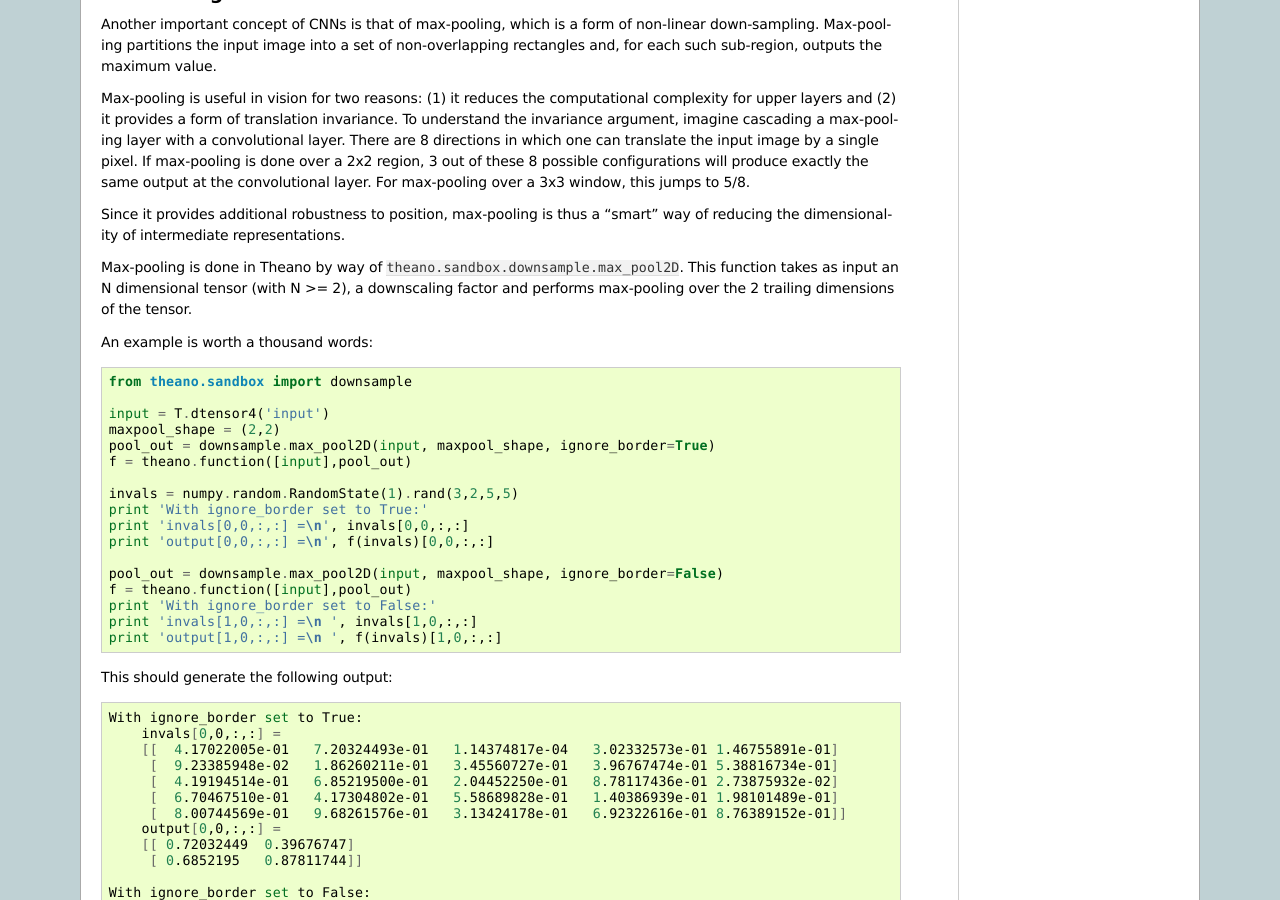
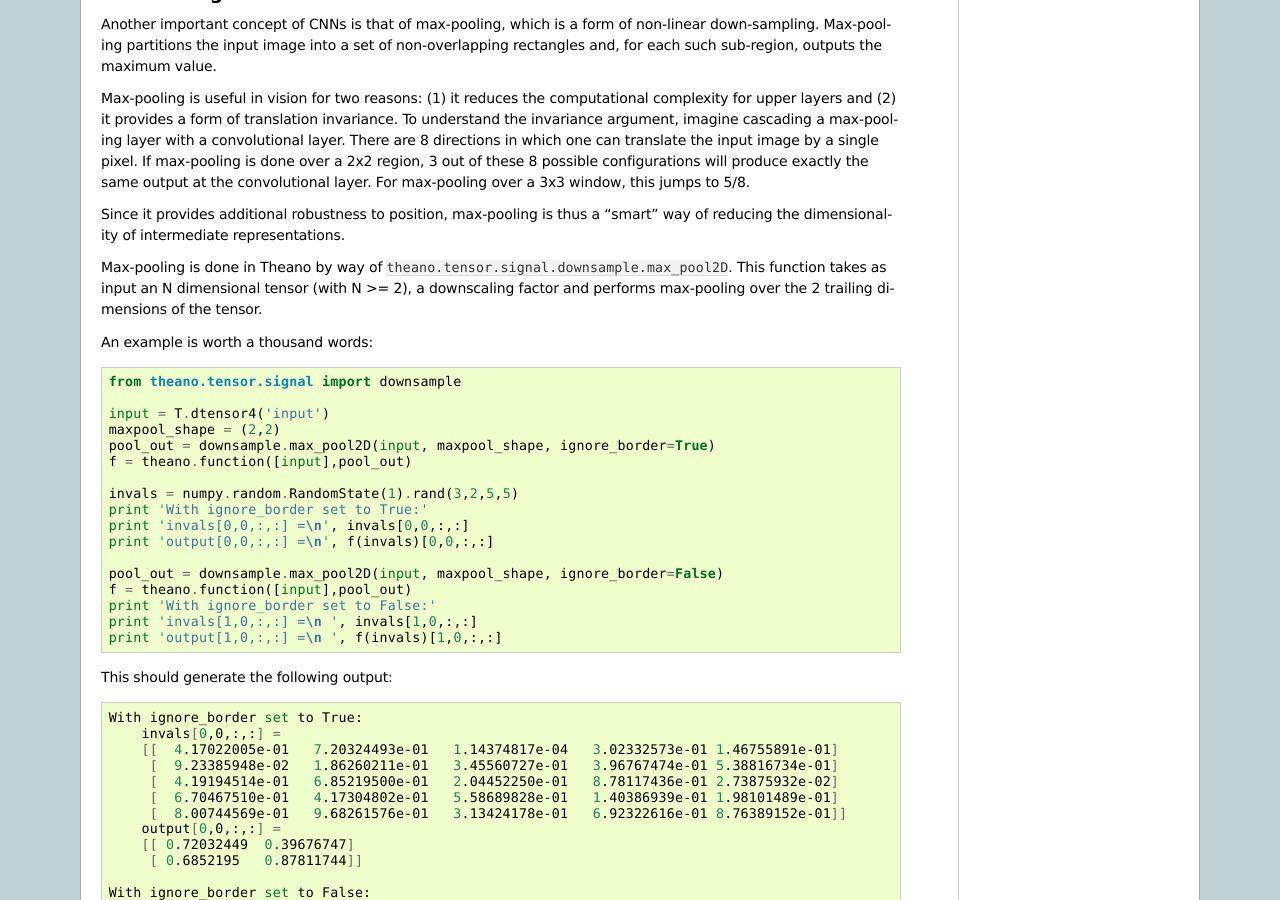
Before and after one commit to lisa-lab/DeepLearningTutorials, a Sphinx documentation site: the page built from doc/lenet.txt, in a window 1280 px wide and 900 px high, scrolled down 3898 px. Built offline with Sphinx 7.4.7, drawn with Linux system fonts in a browser that asks for light colours; formulas are drawn with MathJax 3; pages that are not in the unit, such as notebooks, are missing from menus.

Commit message:
Correct path for downsample

```diff
--- a/doc/lenet.txt
+++ b/doc/lenet.txt
@@ -253,7 +253,7 @@
 Since it provides additional robustness to position, max-pooling is thus a
 "smart" way of reducing the dimensionality of intermediate representations.
 
-Max-pooling is done in Theano by way of ``theano.sandbox.downsample.max_pool2D``.
+Max-pooling is done in Theano by way of ``theano.tensor.signal.downsample.max_pool2D``.
 This function takes as input an N dimensional tensor (with N >= 2), a
 downscaling factor and performs max-pooling over the 2 trailing dimensions of
 the tensor.
@@ -262,7 +262,7 @@
 
 .. code-block:: python
 
-    from theano.sandbox import downsample
+    from theano.tensor.signal import downsample
 
     input = T.dtensor4('input')
     maxpool_shape = (2,2)
```
